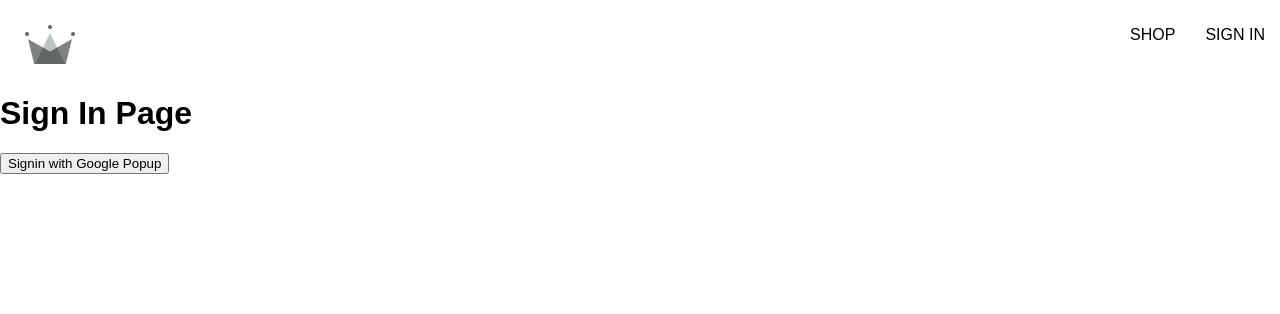
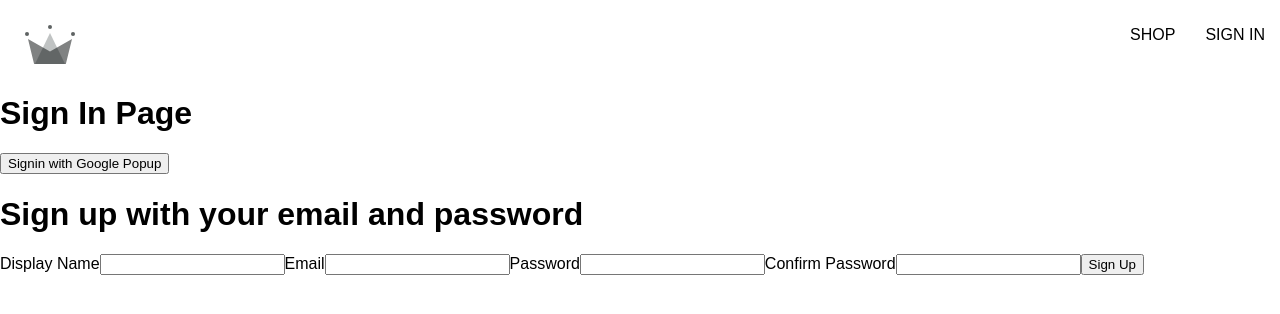
Before and after one commit to bky201/star-clothing, a React (Create React App) app: page /sign-in in a window 1280 px wide. Shown: the top 314 px of the page. Built offline with nearby package versions, Linux system fonts and the light colour scheme; a web font is replaced by a local one.

Commit message:
Added sign up form

```diff
--- /dev/null
+++ b/src/components/sign-up-form/sign-up-form.component.jsx
@@ -0,0 +1,23 @@
+const SignUpForm = () => {
+    return (
+        <div>
+            <h1>Sign up with your email and password</h1>
+            <form onSubmit={() => {}}>
+                <label>Display Name</label>
+                <input type="text" required/>
+
+                <label>Email</label>
+                <input type="email" required/>
+
+                <label>Password</label>
+                <input type="password" required/>
+
+                <label>Confirm Password</label>
+                <input type="password" required/>
+                <button type="submit">Sign Up</button>
+            </form>
+        </div>
+    )
+}
+
+export default SignUpForm;
--- a/src/routes/sign-in/sign-in.component.jsx
+++ b/src/routes/sign-in/sign-in.component.jsx
@@ -1,16 +1,22 @@
-import { signInWithGooglePopup, createUserDocumentFromAuth } from "../../utils/firebase/firebase.utils";
+import {
+  signInWithGooglePopup,
+  createUserDocumentFromAuth,
+} from "../../utils/firebase/firebase.utils";
+import SignUpForm from "../../components/sign-up-form/sign-up-form.component";
 
 const SignIn = () => {
   const logGoogleUser = async () => {
     const { user } = await signInWithGooglePopup();
     const userDocRef = await createUserDocumentFromAuth(user);
-    }
+  };
+
   return (
     <div>
       <h1>Sign In Page</h1>
       <button onClick={logGoogleUser}>Signin with Google Popup</button>
+      <SignUpForm />
     </div>
-    )
-}
+  );
+};
 
 export default SignIn;
--- a/src/utils/firebase/firebase.utils.js
+++ b/src/utils/firebase/firebase.utils.js
@@ -6,12 +6,7 @@
   GoogleAuthProvider,
 } from "firebase/auth";
 
-import {
-    getFirestore,
-    doc,
-    getDoc,
-    setDoc
- } from 'firebase/firestore';
+import { getFirestore, doc, getDoc, setDoc } from "firebase/firestore";
 
 const firebaseConfig = {
   apiKey: "AIzaSyBeYQ6IMxaB7MqUKcPlzFJ0vWKqdbog7uM",
@@ -25,18 +20,22 @@
 // Initialize Firebase
 const firebaseApp = initializeApp(firebaseConfig);
 
-const provider = new GoogleAuthProvider();
+const googleProvider = new GoogleAuthProvider();
 
-provider.setCustomParameters({
-    prompt: 'select_account'
+googleProvider.setCustomParameters({
+  prompt: "select_account",
 });
 
 export const auth = getAuth();
-export const signInWithGooglePopup = () => signInWithPopup(auth, provider);
+export const signInWithGooglePopup = () =>
+  signInWithPopup(auth, googleProvider);
+export const signInWithGoogleRedirect = () =>
+  signInWithRedirect(auth, googleProvider);
+
 export const db = getFirestore();
 
 export const createUserDocumentFromAuth = async (userAuth) => {
-    const userDocRef = doc(db, 'users', userAuth.uid);
+  const userDocRef = doc(db, "users", userAuth.uid);
 
   console.log(userDocRef);
 
@@ -44,7 +43,7 @@
   console.log(userSnapshot);
   console.log(userSnapshot.exists());
 
-    if(!userSnapshot.exists()) {
+  if (!userSnapshot.exists()) {
     const { displayName, email } = userAuth;
     const createdAt = new Date();
 
@@ -54,8 +53,8 @@
         email,
         createdAt,
       });
-        } catch(error) {
-            console.log('error creating the user', error.message);
+    } catch (error) {
+      console.log("error creating the user", error.message);
     }
   }
   return userDocRef;
```
Lines whose indentation alone changed are shown as unchanged.
